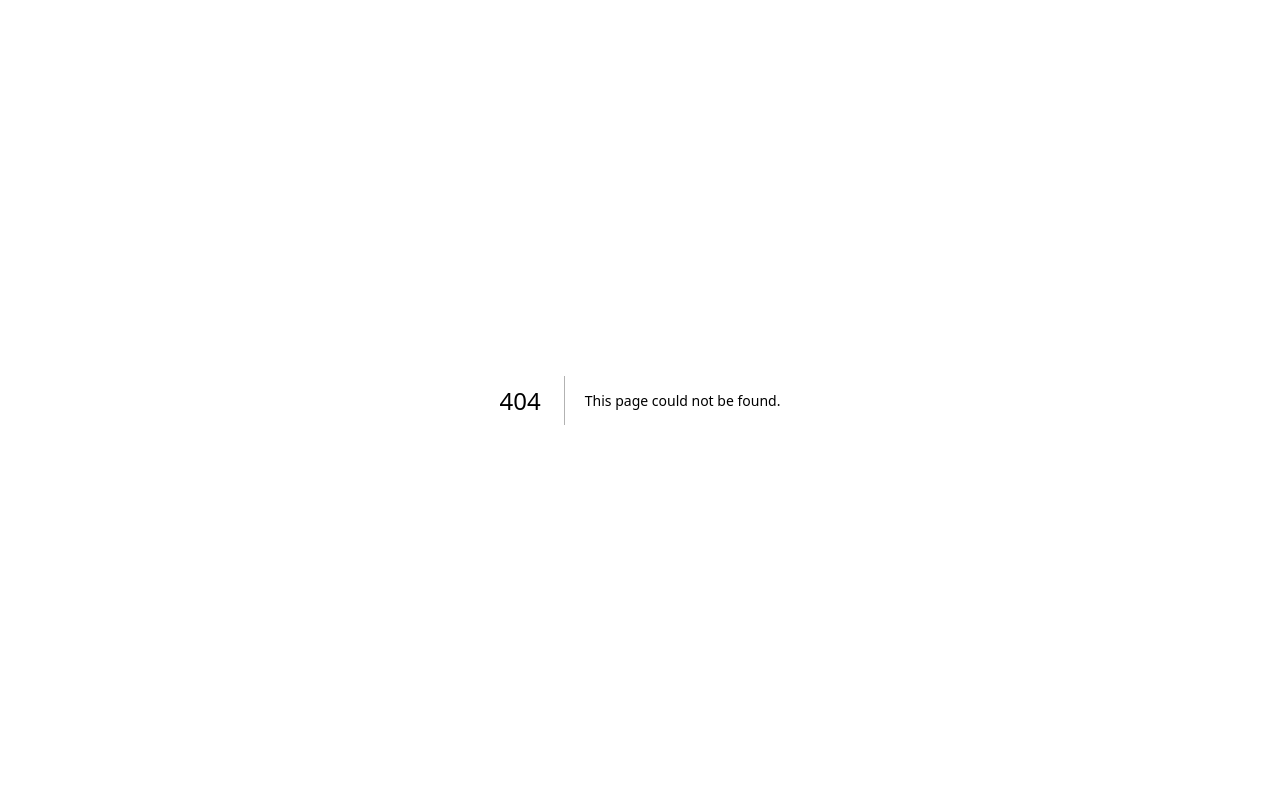
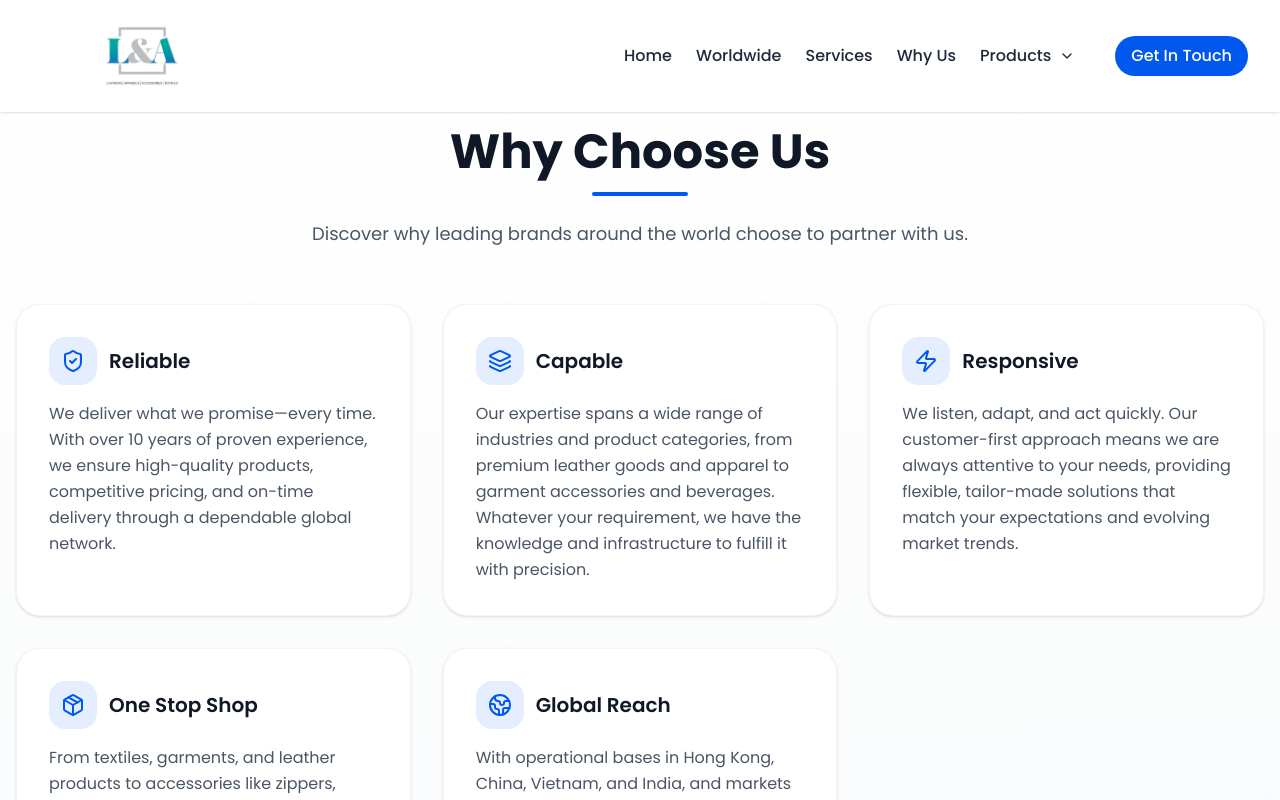
Before and after one commit to suman-bonakurthi/lahkltd, a Next.js app: page /whyus in a window 1280 px wide. Before the commit this address had no page. Shown: the top 800 px of the page. Built offline with nearby package versions, Linux system fonts and the light colour scheme.

Commit message:
new section

```diff
--- a/app/components/Brands.tsx
+++ b/app/components/Brands.tsx
@@ -39,15 +39,14 @@ const Brands = () => {
         >
           {logos.map((logo, index) => (
             <SwiperSlide key={index} className="flex justify-center items-center">
-              <div className="w-24 h-24 flex items-center justify-center hover:scale-110 transition-transform duration-300">
+              <div className="relative w-24 h-24 flex items-center justify-center hover:scale-110 transition-transform duration-300">
                 <Image
                   src={logo}
                   alt={`Brand ${index + 1}`}
-                  width={96}
-                  height={96}
-                  style={{ width: "auto", height: "auto" }}
+                  fill
                   className="object-contain"
-                  priority
+                  sizes="96px"
+
                 />
               </div>
             </SwiperSlide>
--- /dev/null
+++ b/app/components/Footer.tsx
@@ -0,0 +1,101 @@
+import React from "react";
+import Link from "next/link";
+import Image from "next/image";
+
+const Footer = () => {
+  return (
+    <footer className="bg-gray-900 text-gray-300">
+      <div className="max-w-7xl mx-auto px-6 py-12 grid gap-8 sm:grid-cols-2 md:grid-cols-3 lg:grid-cols-4">
+        {/* Logo + Copy */}
+        <div className="flex flex-col items-start space-y-3">
+          <Link href="/" className="inline-block">
+            <Image
+              src="/logo.jpg"
+              alt="L&H Logo"
+              width={100}
+              height={70}
+              className="object-contain"
+              priority
+              style={{ width: 'auto', height: 'auto' }}
+            />
+          </Link>
+
+          <p className="text-xs text-gray-500 mt-2">© 2025 L&H Garments. All rights reserved.</p>
+        </div>
+
+        {/* Services */}
+        <div>
+          <h3 className="text-white text-lg font-semibold mb-4">Services</h3>
+          <ul className="space-y-2">
+            <li>
+              <Link href="/services/product-development" className="hover:text-white transition">
+                Product Development
+              </Link>
+            </li>
+            <li>
+              <Link href="/services/apparel-manufacturing" className="hover:text-white transition">
+                Apparel Manufacturing
+              </Link>
+            </li>
+            <li>
+              <Link href="/services/leatherwear" className="hover:text-white transition">
+                Leatherwear
+              </Link>
+            </li>
+          </ul>
+        </div>
+
+        {/* Sourcing */}
+        <div>
+          <h3 className="text-white text-lg font-semibold mb-4">Sourcing</h3>
+          <ul className="space-y-2">
+            <li>
+              <Link href="/sourcing/apparel" className="hover:text-white transition">
+                Apparel Sourcing
+              </Link>
+            </li>
+            <li>
+              <Link href="/sourcing/accessories" className="hover:text-white transition">
+                Accessories & Trim Sourcing
+              </Link>
+            </li>
+            <li>
+              <Link href="/sourcing/health-products" className="hover:text-white transition">
+                Health Products
+              </Link>
+            </li>
+          </ul>
+        </div>
+
+        {/* Company */}
+        <div>
+          <h3 className="text-white text-lg font-semibold mb-4">Company</h3>
+          <ul className="space-y-2">
+            <li>
+              <Link href="/about" className="hover:text-white transition">
+                About Us
+              </Link>
+            </li>
+            <li>
+              <Link href="/contact" className="hover:text-white transition">
+                Contact Us
+              </Link>
+            </li>
+            <li>
+              <Link href="/privacy" className="hover:text-white transition">
+                Privacy Policy
+              </Link>
+            </li>
+            <li>
+              <Link href="/terms" className="hover:text-white transition">
+                Terms & Conditions
+              </Link>
+            </li>
+          </ul>
+        </div>
+      </div>
+    </footer>
+  );
+};
+
+export default Footer;
--- a/app/components/Hero.tsx
+++ b/app/components/Hero.tsx
@@ -44,6 +44,10 @@ export default function Hero() {
                   src="/assets/hero.png"
                   alt="L&A Garment Manufacturing"
                   fill
+                   sizes="(max-width: 640px) 300px,
+         (max-width: 768px) 400px,
+         (max-width: 1024px) 500px,
+         600px"
                   className="object-cover"
                   priority
                 />
--- a/app/layout.tsx
+++ b/app/layout.tsx
@@ -1,6 +1,7 @@
 import type { Metadata } from "next";
 import { Geist, Geist_Mono, Poppins } from "next/font/google";
 import "./globals.css";
+import Navbar from "./components/Navbar";
 
 // Google Fonts
 const poppins = Poppins({
@@ -38,6 +39,7 @@ export default function RootLayout({
             "var(--font-poppins), var(--font-geist-sans), var(--font-geist-mono), sans-serif",
         }}
       >
+        <Navbar />
         {children}
       </body>
     </html>
--- a/app/page.tsx
+++ b/app/page.tsx
@@ -1,4 +1,5 @@
 import Brands from "./components/Brands";
+import Footer from "./components/Footer";
 import Hero from "./components/Hero";
 import Navbar from "./components/Navbar";
 import Solutions from "./components/Solutions";
@@ -10,6 +11,7 @@ export default function Home() {
       <Hero/>
       <Solutions/>
       <Brands/>
+      <Footer/>
     </div>
   );
 }
--- /dev/null
+++ b/app/whyus/page.tsx
@@ -0,0 +1,70 @@
+"use client";
+import React from "react";
+import {  Globe2, Layers, Zap, Package, ShieldCheck } from "lucide-react";
+
+const whyUsItems = [
+  {
+    title: "Reliable",
+    text: "We deliver what we promise—every time. With over 10 years of proven experience, we ensure high-quality products, competitive pricing, and on-time delivery through a dependable global network.",
+    icon: ShieldCheck,
+  },
+  {
+    title: "Capable",
+    text: "Our expertise spans a wide range of industries and product categories, from premium leather goods and apparel to garment accessories and beverages. Whatever your requirement, we have the knowledge and infrastructure to fulfill it with precision.",
+    icon: Layers,
+  },
+  {
+    title: "Responsive",
+    text: "We listen, adapt, and act quickly. Our customer-first approach means we are always attentive to your needs, providing flexible, tailor-made solutions that match your expectations and evolving market trends.",
+    icon: Zap,
+  },
+  {
+    title: "One Stop Shop",
+    text: "From textiles, garments, and leather products to accessories like zippers, buttons, threads, and packaging—plus beverages and general merchandise—we provide everything under one roof, saving you time and resources.",
+    icon: Package,
+  },
+  {
+    title: "Global Reach",
+    text: "With operational bases in Hong Kong, China, Vietnam, and India, and markets across Africa, Asia, the Middle East, North America, and Europe, we have a truly international footprint to serve customers anywhere in the world.",
+    icon: Globe2,
+  },
+];
+
+export default function WhyUsPage() {
+  return (
+    <section className="pt-32 pb-20 bg-gradient-to-b from-white to-gray-50">
+      <div className="max-w-7xl mx-auto px-4 text-center">
+        <h1 className="text-4xl md:text-5xl font-extrabold text-gray-900 mb-4">
+          Why Choose Us
+        </h1>
+        <div className="w-24 h-1 bg-primary mx-auto mb-6 rounded-full"></div>
+        <p className="text-gray-600 mb-14 max-w-2xl mx-auto text-lg">
+          Discover why leading brands around the world choose to partner with us.
+        </p>
+
+        {/* Kartlar */}
+        <div className="grid gap-8 sm:grid-cols-2 lg:grid-cols-3">
+          {whyUsItems.map((item, idx) => {
+            const Icon = item.icon;
+            return (
+              <div
+                key={idx}
+                className="bg-white rounded-3xl shadow-sm hover:shadow-xl border border-gray-100 p-8 text-left transform hover:-translate-y-1 transition-all duration-300"
+              >
+                <div className="flex items-center mb-4">
+                  <div className="w-12 h-12 flex items-center justify-center rounded-2xl bg-primary/10 text-primary mr-3">
+                    <Icon className="w-6 h-6" />
+                  </div>
+                  <h3 className="text-xl font-semibold text-gray-900">
+                    {item.title}
+                  </h3>
+                </div>
+                <p className="text-gray-600 leading-relaxed">{item.text}</p>
+              </div>
+            );
+          })}
+        </div>
+      </div>
+    </section>
+  );
+}
```
